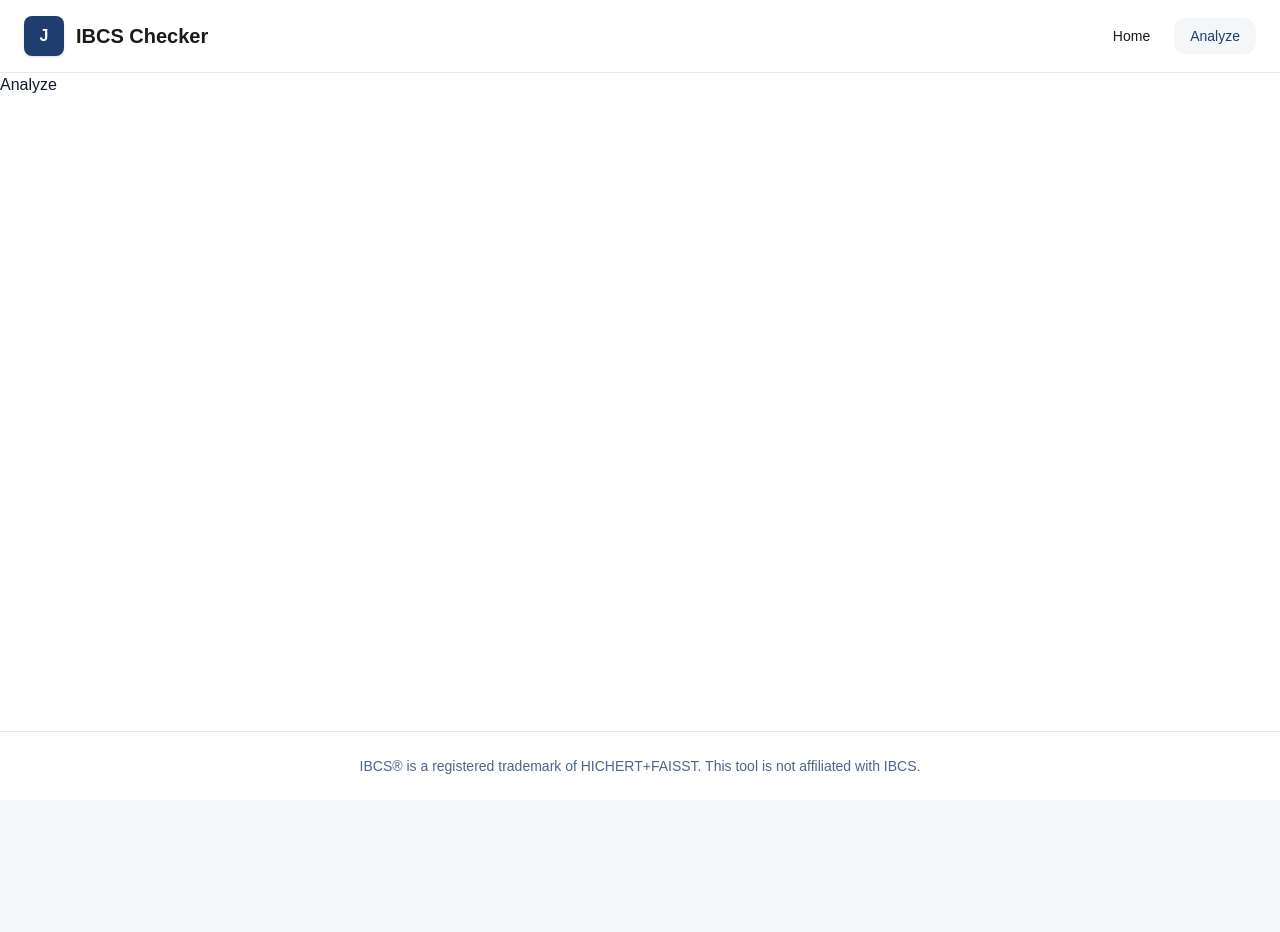
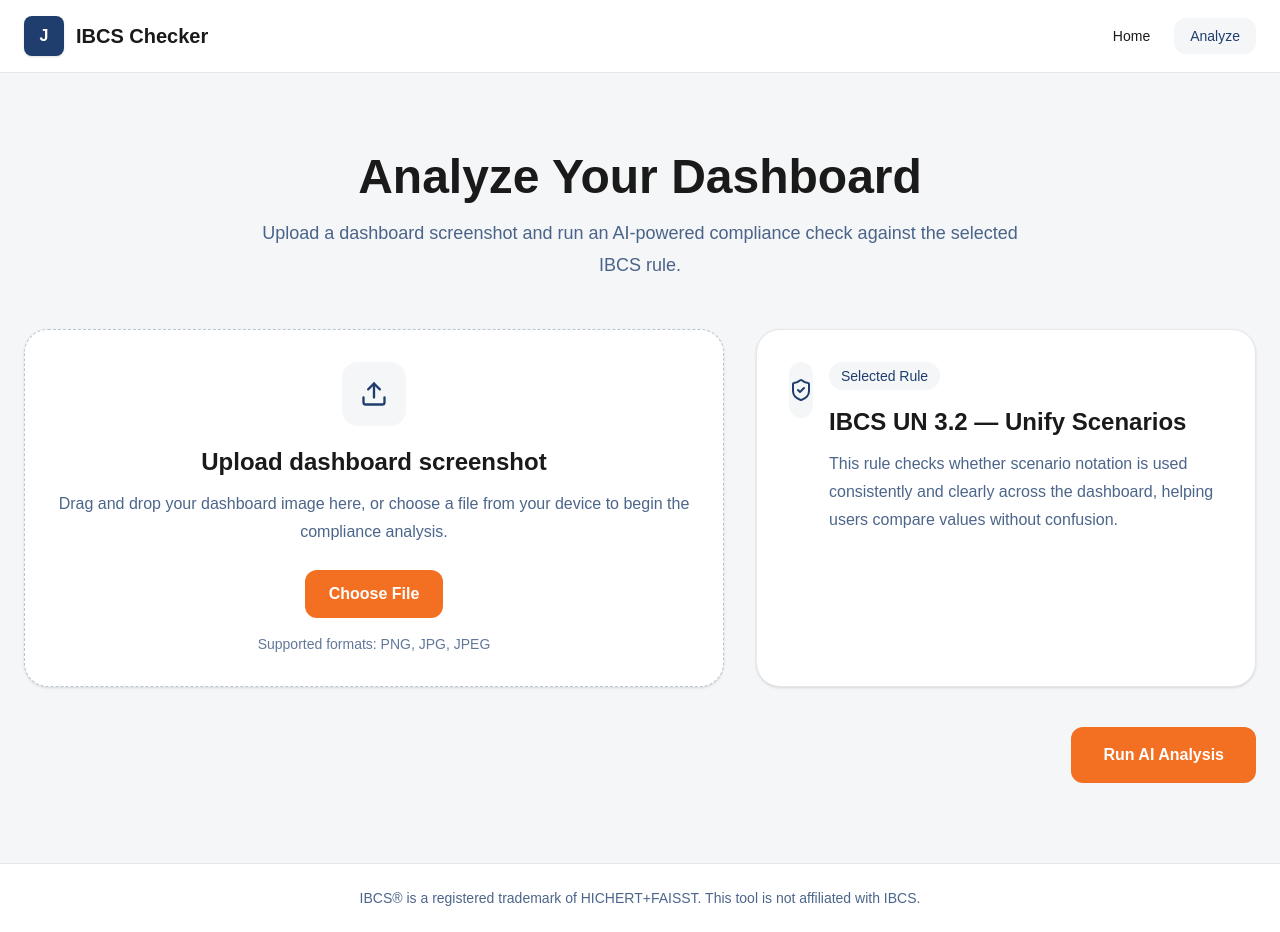
Before and after one commit to Fontys-Group-8-AMD/Jugo, a React app in the folder frontend/: page /analyze in a window 1280 px wide. Before the commit the page ends 800 px from the top, so only its background shows below. Built offline with nearby package versions, Linux system fonts and the light colour scheme; the HTML template or start-up script is replaced by a standard one.

Commit message:
Creating initial Analyze page design

```diff
--- /dev/null
+++ b/frontend/src/components/analyze/RuleInfoCard.tsx
@@ -0,0 +1,31 @@
+import { ShieldCheck } from "lucide-react";
+
+const RuleInfoCard = () => {
+  return (
+    <section className="rounded-3xl border border-[var(--color-border)] bg-[var(--color-white)] p-8 shadow-sm">
+      <div className="flex items-start gap-4">
+        <div className="flex h-14 w-14 items-center justify-center rounded-2xl bg-[var(--color-background)] text-[var(--color-primary)]">
+          <ShieldCheck size={24} strokeWidth={2} />
+        </div>
+
+        <div>
+          <span className="inline-flex rounded-full bg-[var(--color-background)] px-3 py-1 text-sm font-medium text-[var(--color-primary)]">
+            Selected Rule
+          </span>
+
+          <h2 className="mt-4 text-2xl font-semibold text-[var(--color-dark)]">
+            IBCS UN 3.2 — Unify Scenarios
+          </h2>
+
+          <p className="mt-3 text-base leading-7 text-[var(--color-primary)]/80">
+            This rule checks whether scenario notation is used consistently and
+            clearly across the dashboard, helping users compare values without
+            confusion.
+          </p>
+        </div>
+      </div>
+    </section>
+  );
+};
+
+export default RuleInfoCard;
--- /dev/null
+++ b/frontend/src/components/analyze/UploadZone.tsx
@@ -0,0 +1,35 @@
+import { Upload } from "lucide-react";
+
+const UploadZone = () => {
+  return (
+    <section className="rounded-3xl border border-dashed border-[var(--color-primary)]/30 bg-[var(--color-white)] p-8 shadow-sm">
+      <div className="flex flex-col items-center justify-center text-center">
+        <div className="mb-5 flex h-16 w-16 items-center justify-center rounded-2xl bg-[var(--color-background)] text-[var(--color-primary)]">
+          <Upload size={28} strokeWidth={2} />
+        </div>
+
+        <h2 className="text-2xl font-semibold text-[var(--color-dark)]">
+          Upload dashboard screenshot
+        </h2>
+
+        <p className="mt-3 max-w-2xl text-base leading-7 text-[var(--color-primary)]/80">
+          Drag and drop your dashboard image here, or choose a file from your
+          device to begin the compliance analysis.
+        </p>
+
+        <button
+          type="button"
+          className="mt-6 rounded-xl bg-[var(--color-accent)] px-6 py-3 text-base font-semibold text-[var(--color-white)] transition hover:opacity-90"
+        >
+          Choose File
+        </button>
+
+        <p className="mt-4 text-sm text-[var(--color-primary)]/70">
+          Supported formats: PNG, JPG, JPEG
+        </p>
+      </div>
+    </section>
+  );
+};
+
+export default UploadZone;
--- a/frontend/src/pages/AnalyzePage.tsx
+++ b/frontend/src/pages/AnalyzePage.tsx
@@ -1,5 +1,37 @@
-function AnalyzePage() {
-  return <div>Analyze</div>;
-}
+import UploadZone from "../components/analyze/UploadZone";
+import RuleInfoCard from "../components/analyze/RuleInfoCard";
+
+const AnalyzePage = () => {
+  return (
+    <section className="bg-[var(--color-background)] px-6 py-16 md:py-20">
+      <div className="mx-auto max-w-7xl">
+        <div className="mx-auto max-w-3xl text-center">
+          <h1 className="text-4xl font-bold text-[var(--color-dark)] md:text-5xl">
+            Analyze Your Dashboard
+          </h1>
+
+          <p className="mt-4 text-base leading-8 text-[var(--color-primary)]/80 md:text-lg">
+            Upload a dashboard screenshot and run an AI-powered compliance check
+            against the selected IBCS rule.
+          </p>
+        </div>
+
+        <div className="mt-12 grid gap-8 lg:grid-cols-[1.4fr_1fr]">
+          <UploadZone />
+          <RuleInfoCard />
+        </div>
+
+        <div className="mt-10 flex justify-center lg:justify-end">
+          <button
+            type="button"
+            className="rounded-xl bg-[var(--color-accent)] px-8 py-4 text-base font-semibold text-[var(--color-white)] transition hover:opacity-90"
+          >
+            Run AI Analysis
+          </button>
+        </div>
+      </div>
+    </section>
+  );
+};
 
 export default AnalyzePage;
```
